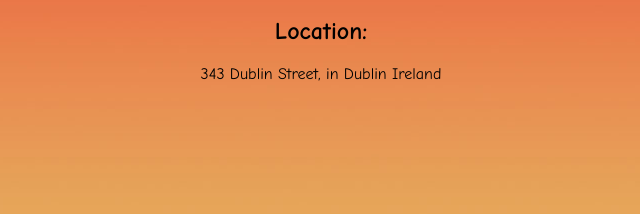
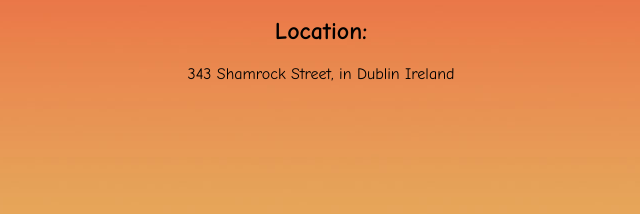
Before and after one commit to cwise3/RestaurantSite, a plain HTML site: page info.html in a window 1280 px wide. Shown: the part 411-625 px from the top of the page, 109-749 px from the left. Drawn offline with Linux system fonts and the light colour scheme.

Commit message:
Text
Changed the name of the street.

```diff
--- a/info.html
+++ b/info.html
@@ -32,7 +32,7 @@
   <p>Monday - Friday</p>
   <p>From Noon to 10PM</p>
   <h2>Location: </h2>
-  <p>343 Dublin Street, in Dublin Ireland</p>
+  <p>343 Shamrock Street, in Dublin Ireland</p>
   </div>
 
 <footer>Copyright &copy; 2015</footer>
```
